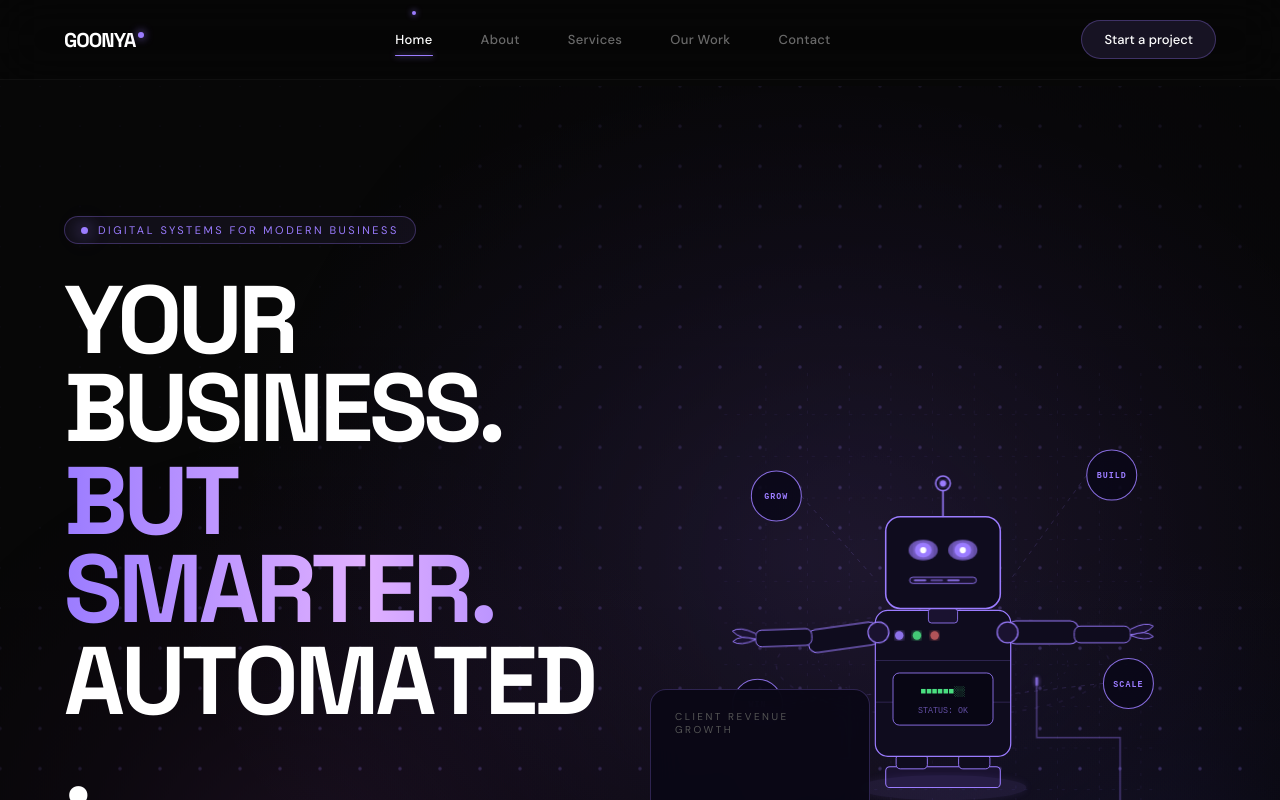
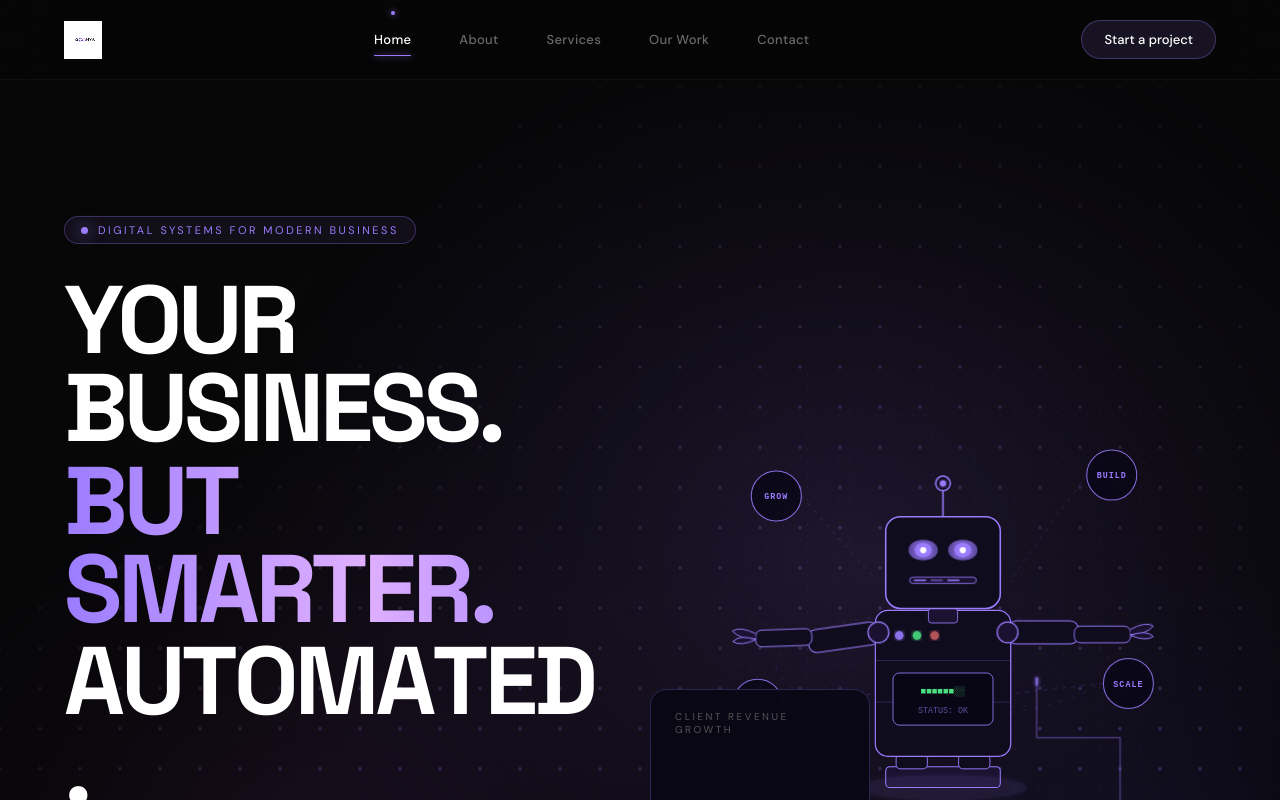
Before and after one commit to Utsava19/goonya.com.au, a React (Vite) app: page / in a window 1280 px wide. Shown: the top 800 px of the page. Built offline with nearby package versions, Linux system fonts and the light colour scheme; the HTML template or start-up script is replaced by a standard one.

Commit message:
Update Navbar.jsx

```diff
--- a/src/components/Navbar.jsx
+++ b/src/components/Navbar.jsx
@@ -61,15 +61,21 @@ export default function Navbar() {
       }}>
 
         {/* BRAND */}
-        <Link to="/" style={{ textDecoration:"none", display:"flex", alignItems:"center", gap:"3px",
-          transition:"opacity .2s" }}
-          onMouseEnter={e=>e.currentTarget.style.opacity=".75"}
+        <Link to="/" style={{ textDecoration:"none", display:"flex", alignItems:"center" }}
+          onMouseEnter={e=>e.currentTarget.style.opacity=".8"}
           onMouseLeave={e=>e.currentTarget.style.opacity="1"}>
-          <span style={{ fontFamily:"'Space Grotesk',sans-serif", fontSize:"20px",
-            fontWeight:700, letterSpacing:"-1px", color:"white" }}>GOONYA</span>
-          <span style={{ width:"6px", height:"6px", borderRadius:"50%", background:A,
-            boxShadow:`0 0 8px ${A}`, marginBottom:"10px", flexShrink:0,
-            animation:"navdot 2.5s ease-in-out infinite" }}/>
+          <img
+            src="/logo.png"
+            alt="Goonya"
+            style={{
+              height:"38px",
+              width:"auto",
+              display:"block",
+              mixBlendMode:"screen",
+              filter:"brightness(1.8) contrast(1.1)",
+              animation:"logoLoad .8s ease both",
+            }}
+          />
         </Link>
 
         {/* DESKTOP LINKS */}
@@ -180,6 +186,13 @@ export default function Navbar() {
         <div style={{ position:"relative", zIndex:1,
           display:"flex", flexDirection:"column", alignItems:"center", gap:"16px" }}>
 
+          {/* logo in mobile menu */}
+          <img src="/logo.png" alt="Goonya" style={{
+            height:"32px", width:"auto", display:"block",
+            mixBlendMode:"screen", filter:"brightness(1.8) contrast(1.1)",
+            marginBottom:"8px",
+          }}/>
+
           {links.map((l, i) => (
             <Link key={l.path} to={l.path} onClick={() => setOpen(false)}
               className="mob-link"
@@ -233,6 +246,10 @@ export default function Navbar() {
           0%,100% { box-shadow: 0 0 6px #9b7cff; }
           50%      { box-shadow: 0 0 14px #9b7cff, 0 0 24px rgba(155,124,255,.4); }
         }
+        @keyframes logoLoad {
+          from { opacity:0; transform:translateX(-8px); }
+          to   { opacity:1; transform:translateX(0); }
+        }
         @media(max-width:850px){
           .desk-nav { display:none !important; }
           .nav-cta  { display:none !important; }
```
